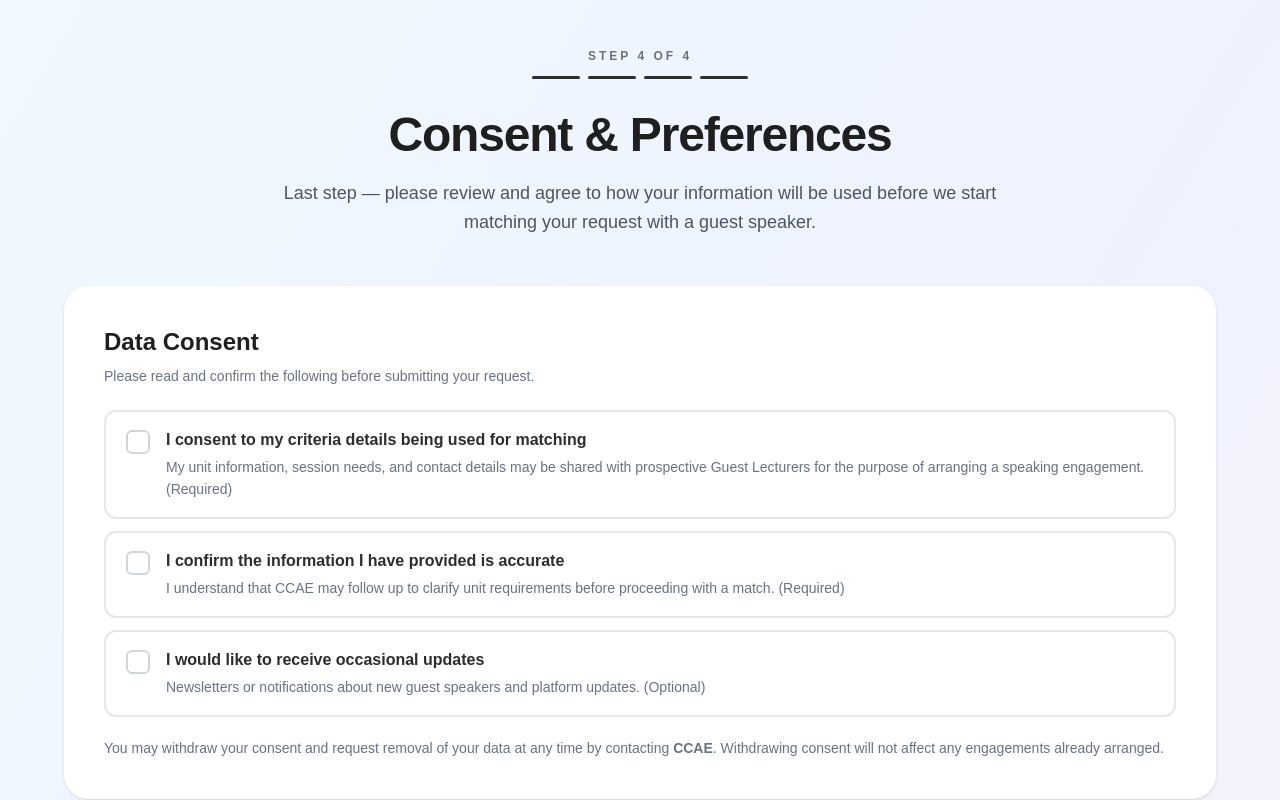
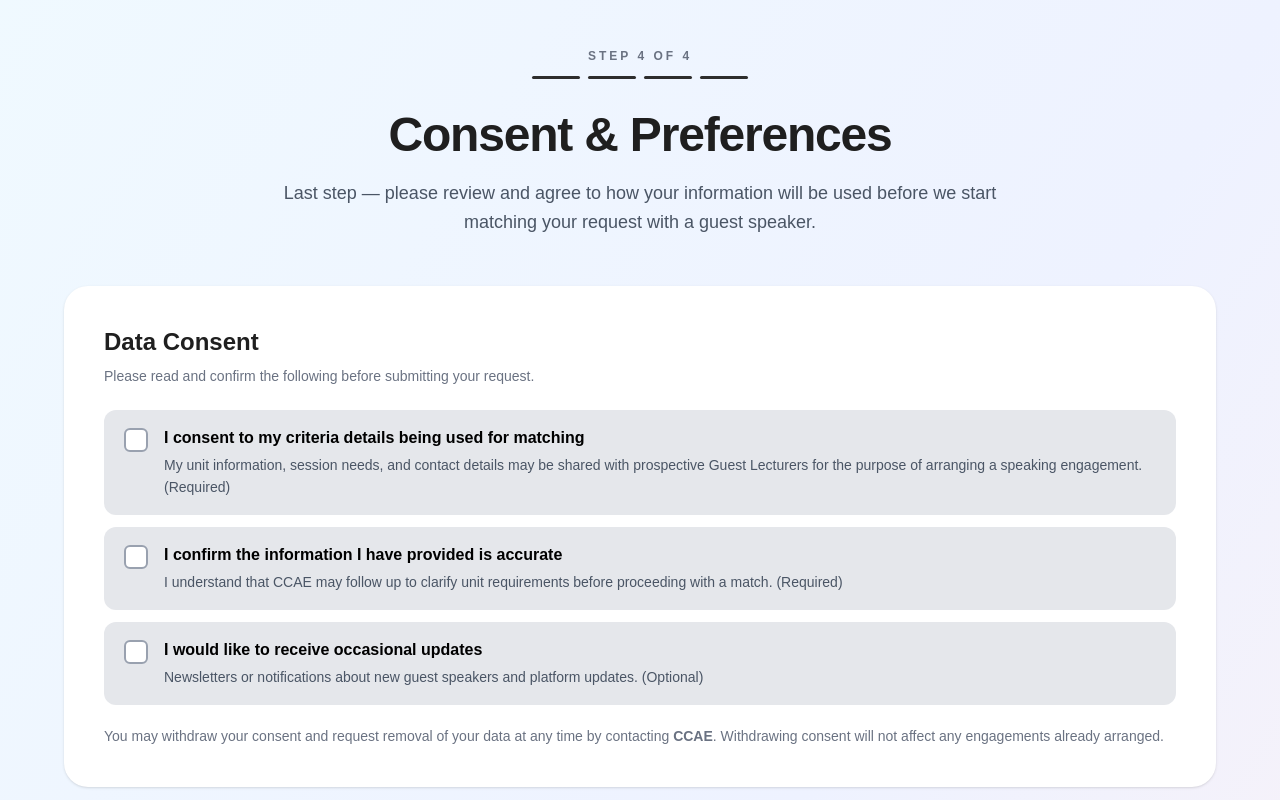
Before and after one commit to AstroPTP/guest-lecturer-matching-platform, a Next.js app in the folder frontend/: page /unit_coordinator/consent in a window 1280 px wide. Shown: the top 800 px of the page. Built offline with nearby package versions, Linux system fonts and the light colour scheme; no server answers.

Commit message:
chore: making seletectable buttons to have same style

```diff
--- a/frontend/src/components/guest_lecturer/EngagementProfileForm.tsx
+++ b/frontend/src/components/guest_lecturer/EngagementProfileForm.tsx
@@ -201,7 +201,7 @@ export default function EngagementProfileForm() {
                       onClick={() => handleFormatClick(option.value)}
                       className={
                         "rounded-full px-5 py-3 text-sm font-semibold transition-colors " +
-                        (isSelected ? "bg-[#242424] text-white" : "bg-[#e9e9e7] text-[#333333] hover:bg-gray-300")
+                        (isSelected ? "bg-black text-white" : "bg-gray-200 text-black hover:bg-gray-300")
                       }
                     >
                       {option.label}
@@ -226,7 +226,7 @@ export default function EngagementProfileForm() {
                   onClick={() => handleDeliveryFocus(option)}
                   className={
                     "rounded-full px-5 py-3 text-sm font-semibold transition-colors " +
-                    (isSelected ? "bg-[#242424] text-white" : "bg-[#e9e9e7] text-[#333333] hover:bg-gray-300")
+                    (isSelected ? "bg-black text-white" : "bg-gray-200 text-black hover:bg-gray-300")
                   }
                 >
                   {option}
@@ -257,7 +257,7 @@ export default function EngagementProfileForm() {
                     onClick={() => handleAvailableDay(day.value)}
                     className={
                       "flex h-12 w-12 items-center justify-center rounded-full font-bold transition-colors " +
-                      (isSelected ? "bg-[#242424] text-white" : "bg-[#e9e9e7] text-[#2d2d2d] hover:bg-gray-300")
+                      (isSelected ? "bg-black text-white" : "bg-gray-200 text-black hover:bg-gray-300")
                     }
                   >
                     {day.shortLabel}
--- a/frontend/src/components/guest_lecturer/ExpertiseForm.tsx
+++ b/frontend/src/components/guest_lecturer/ExpertiseForm.tsx
@@ -102,7 +102,7 @@ export default function ExpertiseForm() {
                   onClick={() => handleTopicClick(topic)}
                   className={
                     "rounded-full px-5 py-3 text-sm font-semibold transition-colors " +
-                    (isSelected ? "bg-[#242424] text-white" : "bg-[#e9e9e7] text-[#333333] hover:bg-gray-300")
+                    (isSelected ? "bg-black text-white" : "bg-gray-200 text-black hover:bg-gray-300")
                   }
                 >
                   {topic}
@@ -125,12 +125,12 @@ export default function ExpertiseForm() {
                   onClick={() => setExperienceLevel(level.value)}
                   className={
                     "min-h-32 rounded-2xl p-5 text-left transition-colors " +
-                    (isSelected ? "bg-black text-white" : "bg-[#f0f0ee] text-[#1f1f1f] hover:bg-gray-200")
+                    (isSelected ? "bg-black text-white" : "bg-gray-200 text-black hover:bg-gray-300")
                   }
                 >
                   <h3 className="font-bold leading-tight">{level.title}</h3>
 
-                  <p className={"mt-2 text-sm leading-relaxed " + (isSelected ? "text-gray-100" : "text-gray-600")}>{level.description}</p>
+                  <p className={"mt-2 text-sm leading-relaxed " + (isSelected ? "text-gray-300" : "text-gray-600")}>{level.description}</p>
                 </button>
               );
             })}
--- a/frontend/src/components/shared/ConsentOption.tsx
+++ b/frontend/src/components/shared/ConsentOption.tsx
@@ -13,26 +13,26 @@ export default function ConsentOption({ checked, onChange, title, description }:
       aria-checked={checked}
       onClick={onChange}
       className={
-        "flex w-full items-start gap-4 rounded-xl border-2 px-5 py-4 text-left transition-colors focus-visible:outline-none focus-visible:ring-4 focus-visible:ring-blue-100 " +
-        (checked ? "border-blue-600 bg-blue-50" : "border-gray-200 bg-white hover:border-blue-300")
+        "flex w-full items-start gap-4 rounded-xl px-5 py-4 text-left transition-colors focus-visible:outline-none focus-visible:ring-4 focus-visible:ring-blue-100 " +
+        (checked ? "bg-black text-white" : "bg-gray-200 text-black hover:bg-gray-300")
       }
     >
       <span
         className={
           "mt-0.5 flex h-6 w-6 shrink-0 items-center justify-center rounded-md transition-colors " +
-          (checked ? "bg-blue-600 shadow-sm shadow-blue-600/30" : "border-2 border-gray-300 bg-white")
+          (checked ? "bg-white" : "border-2 border-gray-400 bg-white")
         }
       >
         {checked ? (
-          <svg viewBox="0 0 20 20" aria-hidden="true" className="h-4 w-4 fill-none stroke-white stroke-[3]">
+          <svg viewBox="0 0 20 20" aria-hidden="true" className="h-4 w-4 fill-none stroke-black stroke-[3]">
             <path d="m4 10 4 4 8-9" strokeLinecap="round" strokeLinejoin="round" />
           </svg>
         ) : null}
       </span>
 
       <span>
-        <span className="block font-semibold text-[#2d2d2d]">{title}</span>
-        <span className="mt-1 block text-sm leading-relaxed text-gray-500">{description}</span>
+        <span className="block font-semibold">{title}</span>
+        <span className={"mt-1 block text-sm leading-relaxed " + (checked ? "text-gray-300" : "text-gray-600")}>{description}</span>
       </span>
     </button>
   );
--- a/frontend/src/components/unit_coordinator/EngagementProfileForm.tsx
+++ b/frontend/src/components/unit_coordinator/EngagementProfileForm.tsx
@@ -224,7 +224,7 @@ export default function EngagementProfileForm() {
                   onClick={() => handleFormatClick(option.value)}
                   className={
                     "rounded-full px-5 py-3 text-sm font-semibold transition-colors " +
-                    (isSelected ? "bg-[#242424] text-white" : "bg-[#e9e9e7] text-[#333333] hover:bg-gray-300")
+                    (isSelected ? "bg-black text-white" : "bg-gray-200 text-black hover:bg-gray-300")
                   }
                 >
                   {option.label}
@@ -251,7 +251,7 @@ export default function EngagementProfileForm() {
                   onClick={() => handleDeliveryFocus(option)}
                   className={
                     "rounded-full px-5 py-3 text-sm font-semibold transition-colors " +
-                    (isSelected ? "bg-[#242424] text-white" : "bg-[#e9e9e7] text-[#333333] hover:bg-gray-300")
+                    (isSelected ? "bg-black text-white" : "bg-gray-200 text-black hover:bg-gray-300")
                   }
                 >
                   {option}
@@ -285,7 +285,7 @@ export default function EngagementProfileForm() {
                     onClick={() => handlePreferredDay(day.value)}
                     className={
                       "flex h-12 w-12 items-center justify-center rounded-full font-bold transition-colors " +
-                      (isSelected ? "bg-[#242424] text-white" : "bg-[#e9e9e7] text-[#2d2d2d] hover:bg-gray-300")
+                      (isSelected ? "bg-black text-white" : "bg-gray-200 text-black hover:bg-gray-300")
                     }
                   >
                     {day.shortLabel}
--- a/frontend/src/components/unit_coordinator/ExpertiseForm.tsx
+++ b/frontend/src/components/unit_coordinator/ExpertiseForm.tsx
@@ -121,7 +121,7 @@ export default function ExpertiseForm() {
                   onClick={() => handleTopicClick(topic)}
                   className={
                     "rounded-full px-5 py-3 text-sm font-semibold transition-colors " +
-                    (isSelected ? "bg-[#242424] text-white" : "bg-[#e9e9e7] text-[#333333] hover:bg-gray-300")
+                    (isSelected ? "bg-black text-white" : "bg-gray-200 text-black hover:bg-gray-300")
                   }
                 >
                   {topic}
@@ -145,12 +145,12 @@ export default function ExpertiseForm() {
                   onClick={() => handleExperienceLevelClick(level.value)}
                   className={
                     "min-h-32 rounded-2xl p-5 text-left transition-colors " +
-                    (isSelected ? "bg-black text-white" : "bg-[#f0f0ee] text-[#1f1f1f] hover:bg-gray-200")
+                    (isSelected ? "bg-black text-white" : "bg-gray-200 text-black hover:bg-gray-300")
                   }
                 >
                   <h3 className="font-bold leading-tight">{level.title}</h3>
 
-                  <p className={"mt-2 text-sm leading-relaxed " + (isSelected ? "text-gray-100" : "text-gray-600")}>{level.description}</p>
+                  <p className={"mt-2 text-sm leading-relaxed " + (isSelected ? "text-gray-300" : "text-gray-600")}>{level.description}</p>
                 </button>
               );
             })}
```
